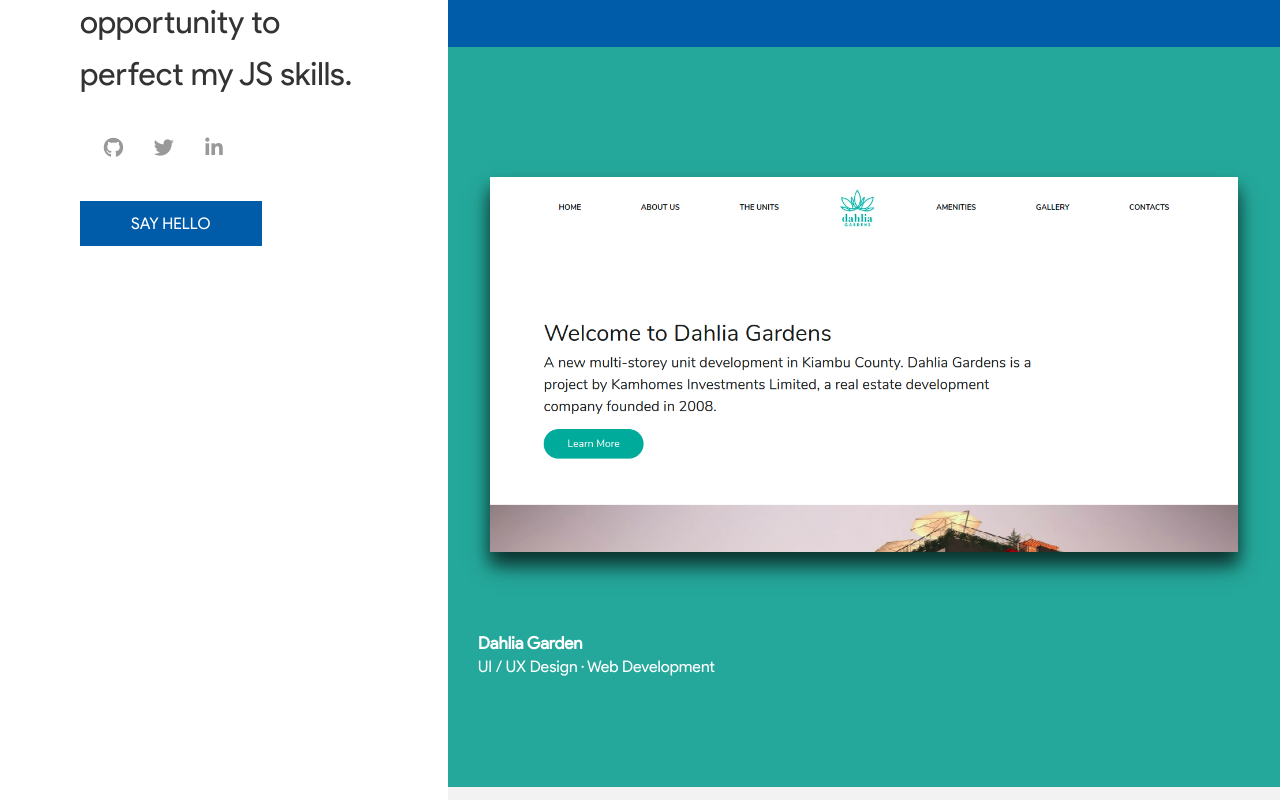
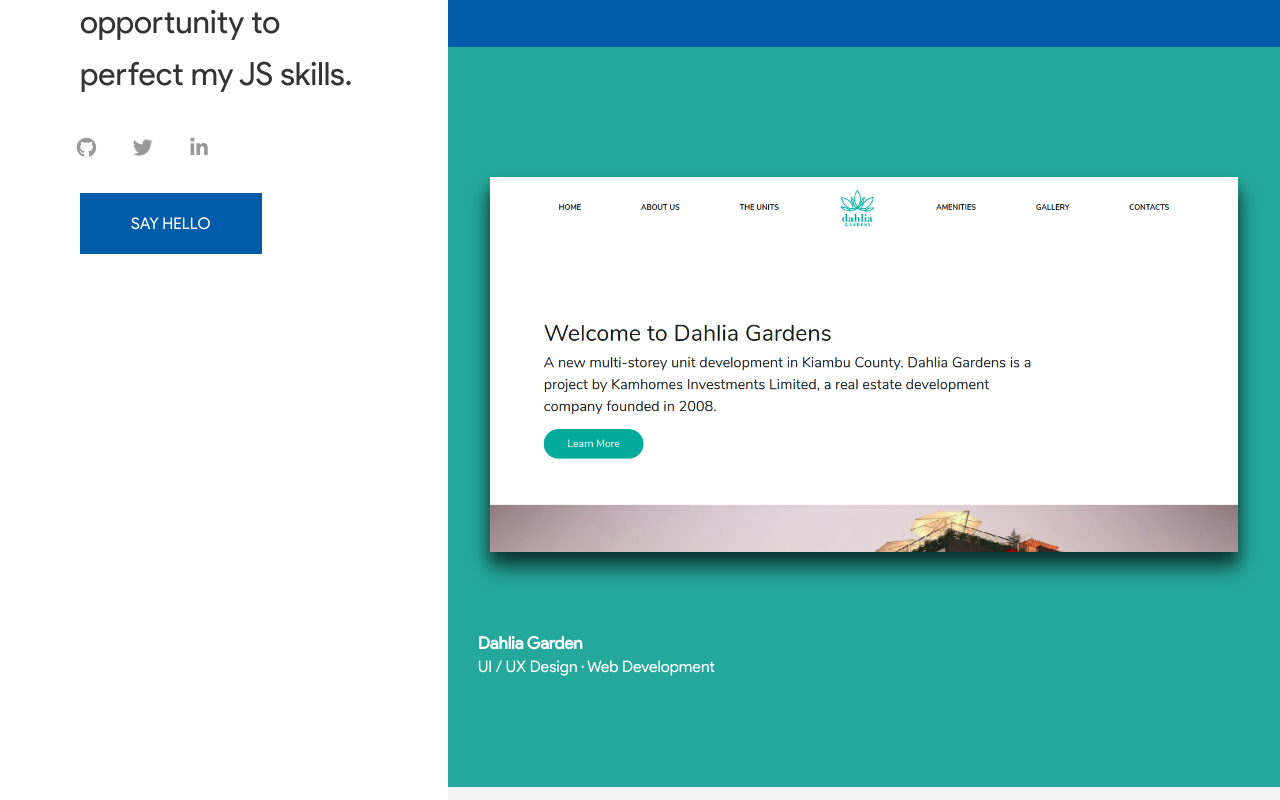
Before and after one commit to shikamiwillard/shikami, a plain HTML site: page index.html in a window 1280 px wide. Shown: the part 880-1680 px from the top of the page. Drawn offline with nearby package versions, Linux system fonts and the light colour scheme.

Commit message:
updated github link & footer alignment

```diff
--- a/css/stylesheet.css
+++ b/css/stylesheet.css
@@ -236,7 +236,7 @@ PRE LOADER
   ========================================
 */
 .social nav ul{
-    padding: 10px 90px;
+    padding: 10px 60px;
 }
 
 .social nav ul li {
@@ -276,7 +276,7 @@ PRE LOADER
 
 .btn{
     border: 1px solid #005BA9;
-    padding: 12px 50px;
+    padding: 20px 50px;
     background: #005BA9;
 }
 
--- a/index.html
+++ b/index.html
@@ -77,7 +77,7 @@
                 <nav>
                     <ul>
                         <li>
-                            <a class="github" href="https://github.com/willardshikami" target="_blank">
+                            <a class="github" href="https://github.com/shikamiwillard" target="_blank">
                                 <i class="fa fa-github fa-lg" aria-hidden="true"></i>
                             </a>
                         </li>
@@ -188,7 +188,7 @@
 
             <div class="footer">
                 <small>
-                    <span style="font-size: 20px">&copy;</span><span id="year"></span> Willard Shikami. Made in Kenya
+                    <span>Copyright </span><span id="year"></span> Willard Shikami. Made in Kenya.
                 </small>
             </div>
         </div>
```
